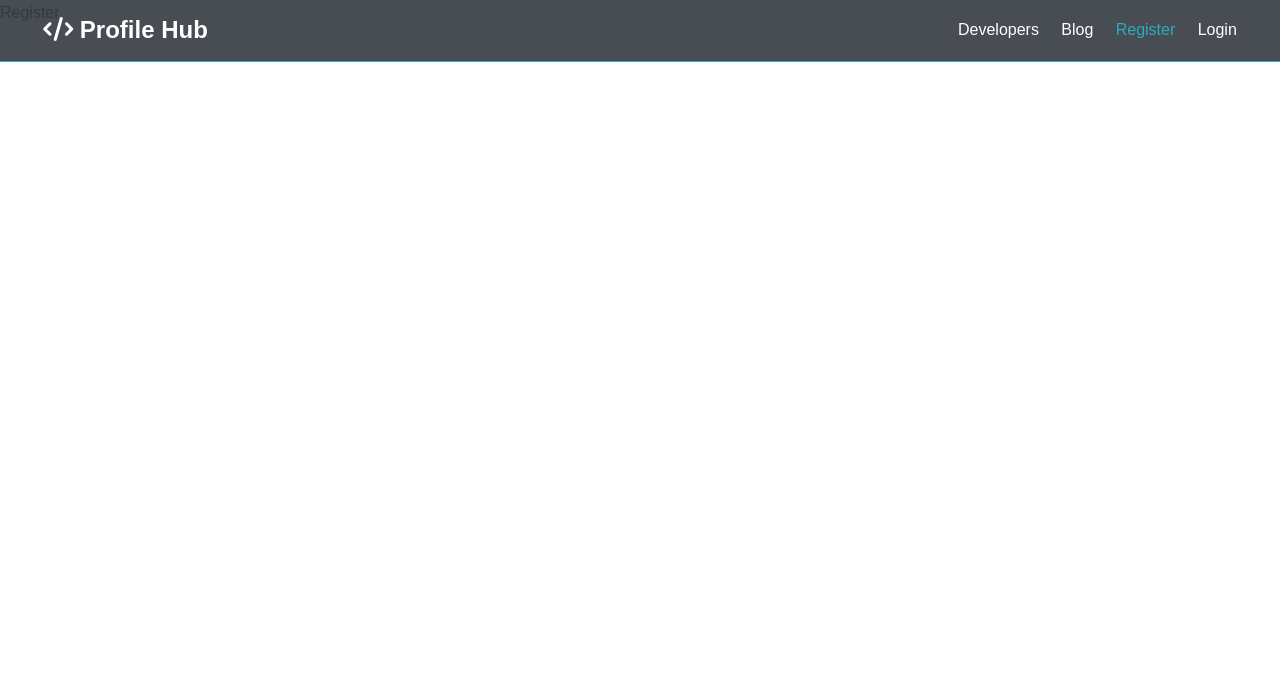
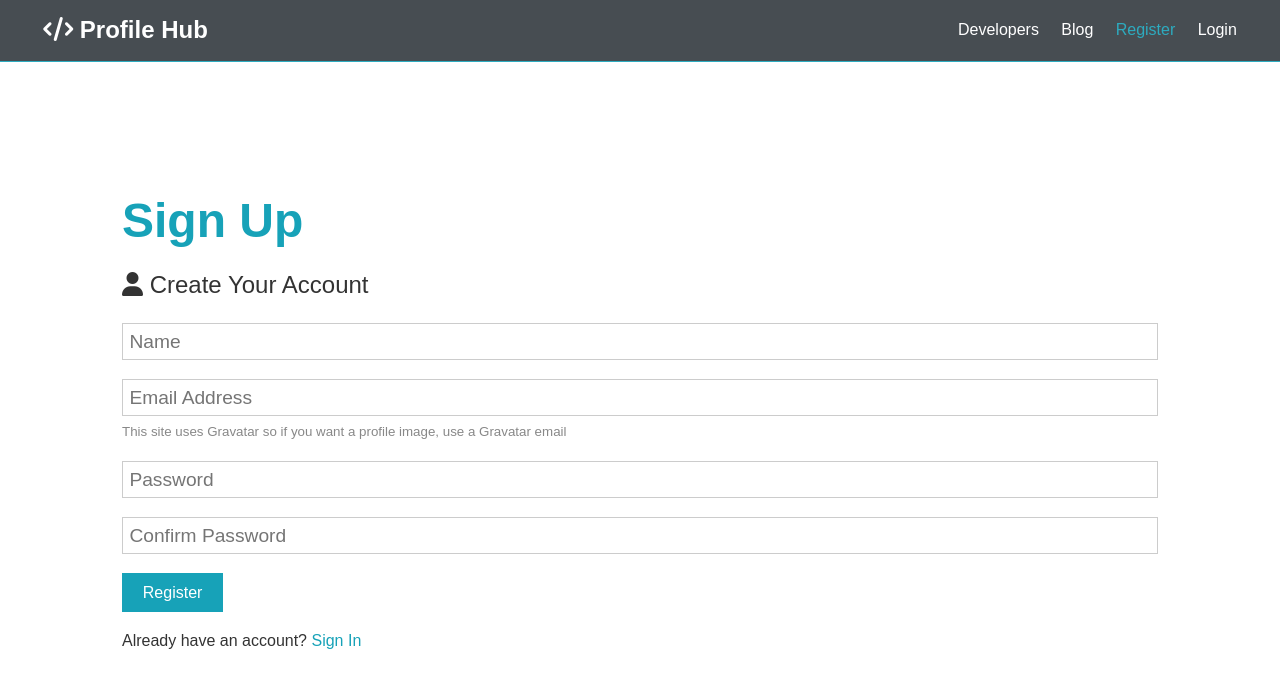
Before and after one commit to raghuveertech/Profile-Hub, a React (Create React App) app in the folder frontend/: page /register in a window 1280 px wide. Shown: the top 688 px of the page. Built offline with nearby package versions, Linux system fonts and the light colour scheme.

Commit message:
Alert Reducer and actions complete

```diff
--- a/frontend/package.json
+++ b/frontend/package.json
@@ -1,5 +1,6 @@
 {
   "name": "frontend",
+  "proxy": "http://localhost:5050",
   "version": "0.1.0",
   "private": true,
   "dependencies": {
@@ -17,6 +18,7 @@
     "redux": "^5.0.1",
     "redux-devtools-extension": "^2.13.9",
     "redux-thunk": "^3.1.0",
+    "uuid": "^9.0.1",
     "web-vitals": "^2.1.4"
   },
   "scripts": {
--- a/frontend/src/App.js
+++ b/frontend/src/App.js
@@ -5,6 +5,7 @@ import Landing from "./components/layout/Landing";
 import Login from "./components/auth/Login";
 import Register from "./components/auth/Register";
 import Developers from "./components/Developers";
+import Alert from "./components/layout/Alert";
 import Blog from "./components/Blog";
 import "./styles/App.css";
 
@@ -12,6 +13,7 @@ const App = () => {
   return (
     <React.Fragment>
       <Navbar />
+      <Alert />
       <Routes>
         <Route path="/" element={<Landing />} />
         <Route path="/login" element={<Login />} />
--- a/frontend/src/components/auth/Login.js
+++ b/frontend/src/components/auth/Login.js
@@ -1,7 +1,101 @@
-import React from "react";
+import React, { useState } from "react";
+import { Link } from "react-router-dom";
+import axios from "axios";
 
 const Login = () => {
-  return <div>Login</div>;
+  const [formData, setFormData] = useState({
+    email: "",
+    password: "",
+  });
+
+  const [errors, setErrors] = useState({
+    emailError: "",
+    passwordError: "",
+  });
+
+  const changeHandler = (e) => {
+    setFormData((prevFormData) => {
+      return {
+        ...prevFormData,
+        [e.target.name]: e.target.value,
+      };
+    });
+  };
+
+  const submitHandler = async (e) => {
+    e.preventDefault();
+    const { email, password } = formData;
+
+    let emailError = "";
+    let passwordError = "";
+
+    if (!email) {
+      emailError = "Email is required";
+    } else {
+      emailError = "";
+    }
+    if (!password) {
+      passwordError = "Password is required";
+    } else {
+      passwordError = "";
+    }
+
+    setErrors((prevErrors) => {
+      return {
+        ...prevErrors,
+        emailError: emailError,
+        passwordError: passwordError,
+      };
+    });
+    if (!emailError && !passwordError) {
+      const body = JSON.stringify(formData);
+      const config = {
+        headers: {
+          "Content-Type": "application/json",
+        },
+      };
+      const res = await axios.post("/api/users/login", body, config);
+      console.log(res);
+    }
+  };
+
+  const { email, password } = formData;
+  const { emailError, passwordError } = errors;
+
+  return (
+    <section className="container">
+      <h1 className="large text-primary">Sign In</h1>
+      <form className="form" onSubmit={submitHandler}>
+        <div className="form-group">
+          <input
+            type="email"
+            placeholder="Email Address"
+            name="email"
+            value={email}
+            onChange={changeHandler}
+          />
+          {emailError && <p className="error alert-danger">{emailError}</p>}
+        </div>
+        <div className="form-group">
+          <input
+            type="password"
+            placeholder="Password"
+            name="password"
+            value={password}
+            onChange={changeHandler}
+          />
+          {passwordError && (
+            <p className="error alert-danger">{passwordError}</p>
+          )}
+        </div>
+
+        <input type="submit" className="btn btn-primary" value="Login" />
+      </form>
+      <p className="my-1">
+        Don't have an account? <Link to="/register">Sign Up</Link>
+      </p>
+    </section>
+  );
 };
 
 export default Login;
--- a/frontend/src/components/auth/Register.js
+++ b/frontend/src/components/auth/Register.js
@@ -1,7 +1,154 @@
-import React from "react";
+import React, { useState } from "react";
+import { useDispatch } from "react-redux";
+import { Link } from "react-router-dom";
+import axios from "axios";
+
+import { setAlert } from "../../redux/alert/actions";
 
 const Register = () => {
-  return <div>Register</div>;
+  const dispatch = useDispatch();
+
+  const [formData, setFormData] = useState({
+    name: "",
+    email: "",
+    password: "",
+    password2: "",
+  });
+
+  const [errors, setErrors] = useState({
+    nameError: "",
+    emailError: "",
+    passwordError: "",
+    password2Error: "",
+  });
+
+  const changeHandler = (e) => {
+    setFormData((prevFormData) => {
+      return {
+        ...prevFormData,
+        [e.target.name]: e.target.value,
+      };
+    });
+  };
+
+  const submitHandler = async (e) => {
+    e.preventDefault();
+    const { name, email, password, password2 } = formData;
+    let nameError = "";
+    let emailError = "";
+    let passwordError = "";
+    let password2Error = "";
+    if (!name) {
+      nameError = "Name is required";
+    } else {
+      nameError = "";
+    }
+    if (!email) {
+      emailError = "Email is required";
+    } else {
+      emailError = "";
+    }
+    if (!password) {
+      passwordError = "Password is required";
+    } else {
+      passwordError = "";
+    }
+    if (!password2) {
+      password2Error = "Confirm Password is required";
+    } else {
+      if (password !== password2) {
+        password2Error = "Confirm Password should match with password";
+      } else {
+        password2Error = "";
+      }
+    }
+    setErrors((prevErrors) => {
+      return {
+        ...prevErrors,
+        nameError: nameError,
+        emailError: emailError,
+        passwordError: passwordError,
+        password2Error: password2Error,
+      };
+    });
+
+    if (!nameError && !emailError && !passwordError && !password2Error) {
+      const body = JSON.stringify(formData);
+      const config = {
+        headers: {
+          "Content-Type": "application/json",
+        },
+      };
+      const res = await axios.post("/api/users", body, config);
+      console.log(res);
+    }
+  };
+
+  const { name, email, password, password2 } = formData;
+  const { nameError, emailError, passwordError, password2Error } = errors;
+
+  return (
+    <section className="container">
+      <h1 className="large text-primary">Sign Up</h1>
+      <p className="lead">
+        <i className="fas fa-user"></i> Create Your Account
+      </p>
+      <form className="form" onSubmit={submitHandler}>
+        <div className="form-group">
+          <input
+            type="text"
+            placeholder="Name"
+            name="name"
+            value={name}
+            onChange={changeHandler}
+          />
+          {nameError && <p className="error alert-danger">{nameError}</p>}
+        </div>
+        <div className="form-group">
+          <input
+            type="email"
+            placeholder="Email Address"
+            name="email"
+            value={email}
+            onChange={changeHandler}
+          />
+          {emailError && <p className="error alert-danger">{emailError}</p>}
+          <small className="form-text">
+            This site uses Gravatar so if you want a profile image, use a
+            Gravatar email
+          </small>
+        </div>
+        <div className="form-group">
+          <input
+            type="password"
+            placeholder="Password"
+            name="password"
+            value={password}
+            onChange={changeHandler}
+          />
+          {passwordError && (
+            <p className="error alert-danger">{passwordError}</p>
+          )}
+        </div>
+        <div className="form-group">
+          <input
+            type="password"
+            placeholder="Confirm Password"
+            name="password2"
+            value={password2}
+            onChange={changeHandler}
+          />
+          {password2Error && (
+            <p className="error alert-danger">{password2Error}</p>
+          )}
+        </div>
+        <input type="submit" className="btn btn-primary" value="Register" />
+      </form>
+      <p className="my-1">
+        Already have an account? <Link to="/login">Sign In</Link>
+      </p>
+    </section>
+  );
 };
 
 export default Register;
--- /dev/null
+++ b/frontend/src/components/layout/Alert.js
@@ -0,0 +1,21 @@
+import React from "react";
+import { useSelector } from "react-redux";
+
+const Alert = () => {
+  const alerts = useSelector((state) => state.alert);
+  let alertsContainer;
+  if (alerts && alerts.length > 0) {
+    alertsContainer = alerts.map((alert) => {
+      return (
+        <div className={`alert alert-${alert.alertType} `}>
+          {alert.alertMsg}
+        </div>
+      );
+    });
+  } else {
+    alertsContainer = null;
+  }
+  return <div className="container">{alertsContainer}</div>;
+};
+
+export default Alert;
--- a/frontend/src/index.js
+++ b/frontend/src/index.js
@@ -1,13 +1,17 @@
 import React from "react";
 import ReactDOM from "react-dom/client";
 import { BrowserRouter } from "react-router-dom";
+import { Provider } from "react-redux";
+import store from "./redux/store";
 import App from "./App";
 
 const root = ReactDOM.createRoot(document.getElementById("root"));
 root.render(
   <React.StrictMode>
-    <BrowserRouter>
-      <App />
-    </BrowserRouter>
+    <Provider store={store}>
+      <BrowserRouter>
+        <App />
+      </BrowserRouter>
+    </Provider>
   </React.StrictMode>
 );
--- /dev/null
+++ b/frontend/src/redux/alert/actionTypes.js
@@ -0,0 +1,2 @@
+export const SET_ALERT = "SET_ALERT";
+export const REMOVE_ALERT = "REMOVE_ALERT";
--- /dev/null
+++ b/frontend/src/redux/alert/actions.js
@@ -0,0 +1,25 @@
+import { v4 } from "uuid";
+import { REMOVE_ALERT, SET_ALERT } from "./actionTypes";
+
+export const setAlert = (alertMsg, alertType) => {
+  return function (dispatch) {
+    const id = v4();
+    dispatch({
+      type: SET_ALERT,
+      payload: {
+        id: id,
+        alertMsg: alertMsg,
+        alertType: alertType,
+      },
+    });
+
+    setTimeout(() => {
+      dispatch({
+        type: REMOVE_ALERT,
+        payload: {
+          id: id,
+        },
+      });
+    }, 5000);
+  };
+};
--- /dev/null
+++ b/frontend/src/redux/alert/reducer.js
@@ -0,0 +1,19 @@
+import { REMOVE_ALERT, SET_ALERT } from "./actionTypes";
+
+const initialAlertState = [];
+
+export const alertReducer = (state = initialAlertState, action) => {
+  const { payload, type } = action;
+  switch (type) {
+    case SET_ALERT: {
+      return [...state, payload];
+    }
+    case REMOVE_ALERT: {
+      return state.filter((alert) => {
+        return alert.id !== payload.id;
+      });
+    }
+    default:
+      return state;
+  }
+};
--- /dev/null
+++ b/frontend/src/redux/reducers/index.js
@@ -0,0 +1,6 @@
+import { combineReducers } from "redux";
+import { alertReducer } from "../alert/reducer";
+
+const rootReducer = combineReducers({ alert: alertReducer });
+
+export default rootReducer;
--- /dev/null
+++ b/frontend/src/redux/store.js
@@ -0,0 +1,11 @@
+import { legacy_createStore, applyMiddleware } from "redux";
+import { composeWithDevTools } from "redux-devtools-extension";
+import { thunk } from "redux-thunk";
+import rootReducer from "./reducers";
+
+const store = legacy_createStore(
+  rootReducer,
+  composeWithDevTools(applyMiddleware(thunk))
+);
+
+export default store;
```
Also changed, not shown: frontend/src/components/layout/Landing.js (+8 -8 lines), 1 other file (tests, documents, lock files or other folders).
